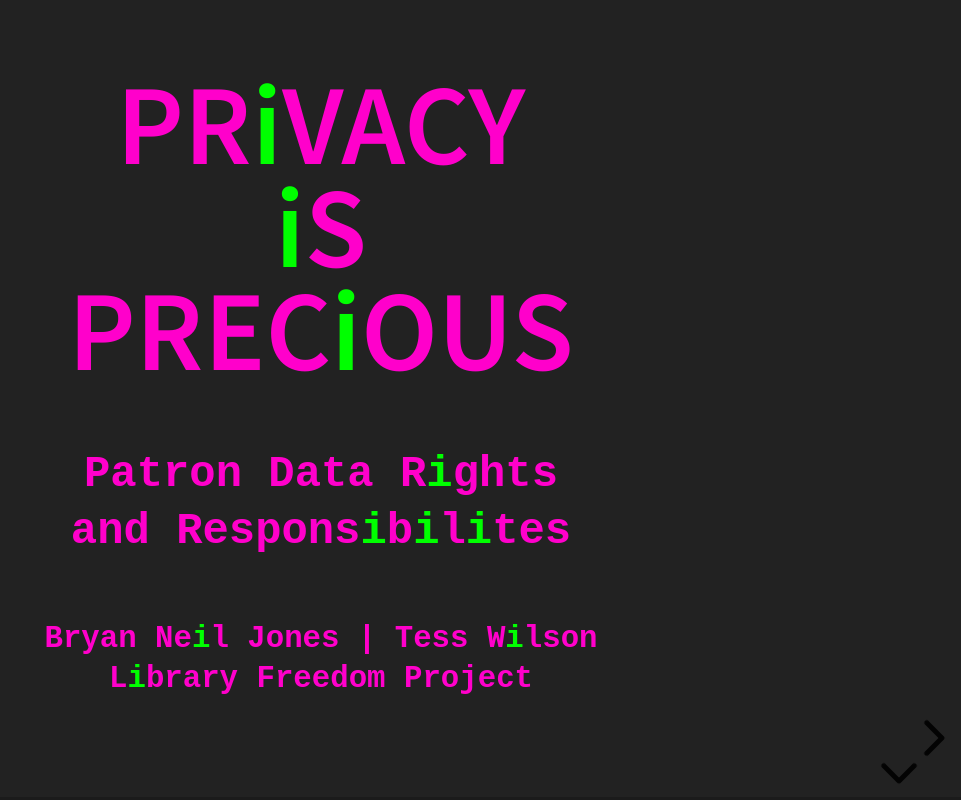
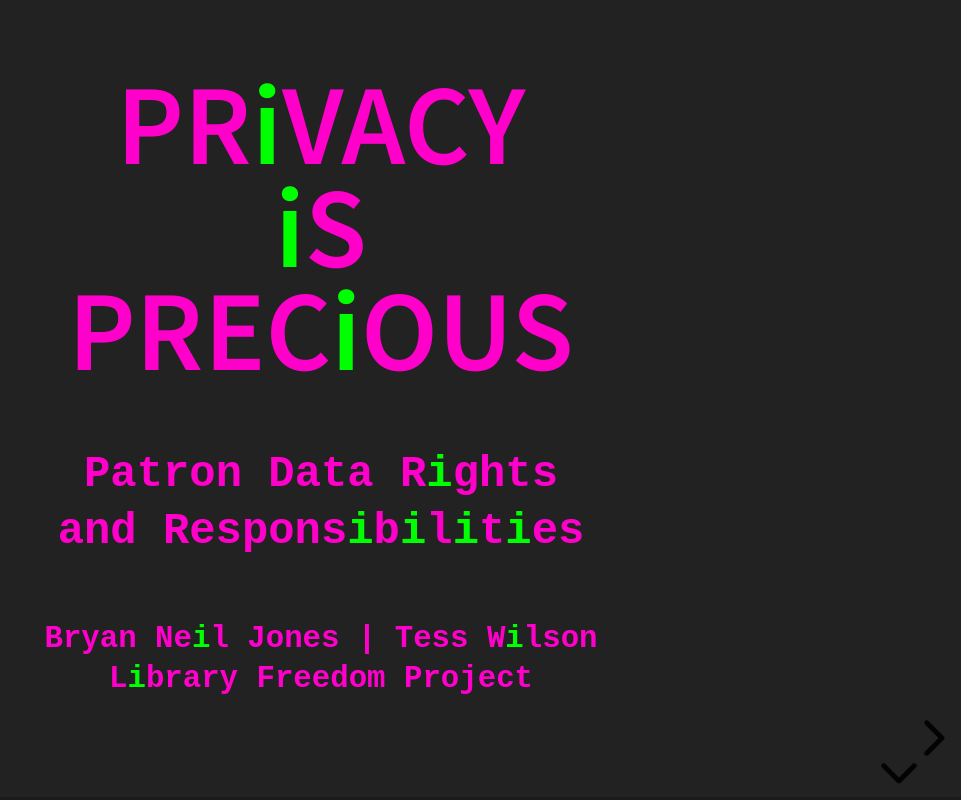
Before and after one commit to librarianbryan/2019ILANLA, a website: page index.html in a window 1280 px wide. Shown: the whole page, without its empty margins (319-1280 px from the left). Drawn offline with Linux system fonts and the light colour scheme.

Commit message:
Fix typo

```diff
--- a/index.html
+++ b/index.html
@@ -35,7 +35,7 @@
 					<span style=color:#00ff00;text-transform:lowercase>I</span>S</br>
 					PREC<span style=color:#00ff00;text-transform:lowercase>I</span>OUS</h3>
 					<p style="font-size:10px"></br></p>
-					<p style="font-size:40px"><b>Patron Data R<span style=color:#00ff00;text-transform:lowercase>I</span>ghts</br>and Respons<span style=color:#00ff00;text-transform:lowercase>I</span>b<span style=color:#00ff00;text-transform:lowercase>I</span>l<span style=color:#00ff00;text-transform:lowercase>I</span>tes</b></p>
+					<p style="font-size:40px"><b>Patron Data R<span style=color:#00ff00;text-transform:lowercase>I</span>ghts</br>and Respons<span style=color:#00ff00;text-transform:lowercase>I</span>b<span style=color:#00ff00;text-transform:lowercase>I</span>l<span style=color:#00ff00;text-transform:lowercase>I</span>t<span style=color:#00ff00;text-transform:lowercase>I</span>es</b></p>
 					<p style="font-size:10px"></br></p>
 					<p style="font-size:28px"><b>Bryan Ne<span style=color:#00ff00;text-transform:lowercase>I</span>l Jones | Tess W<span style=color:#00ff00;text-transform:lowercase>I</span>lson</br>
 						L<span style=color:#00ff00;text-transform:lowercase>I</span>brary Freedom Project</b></p>
```
